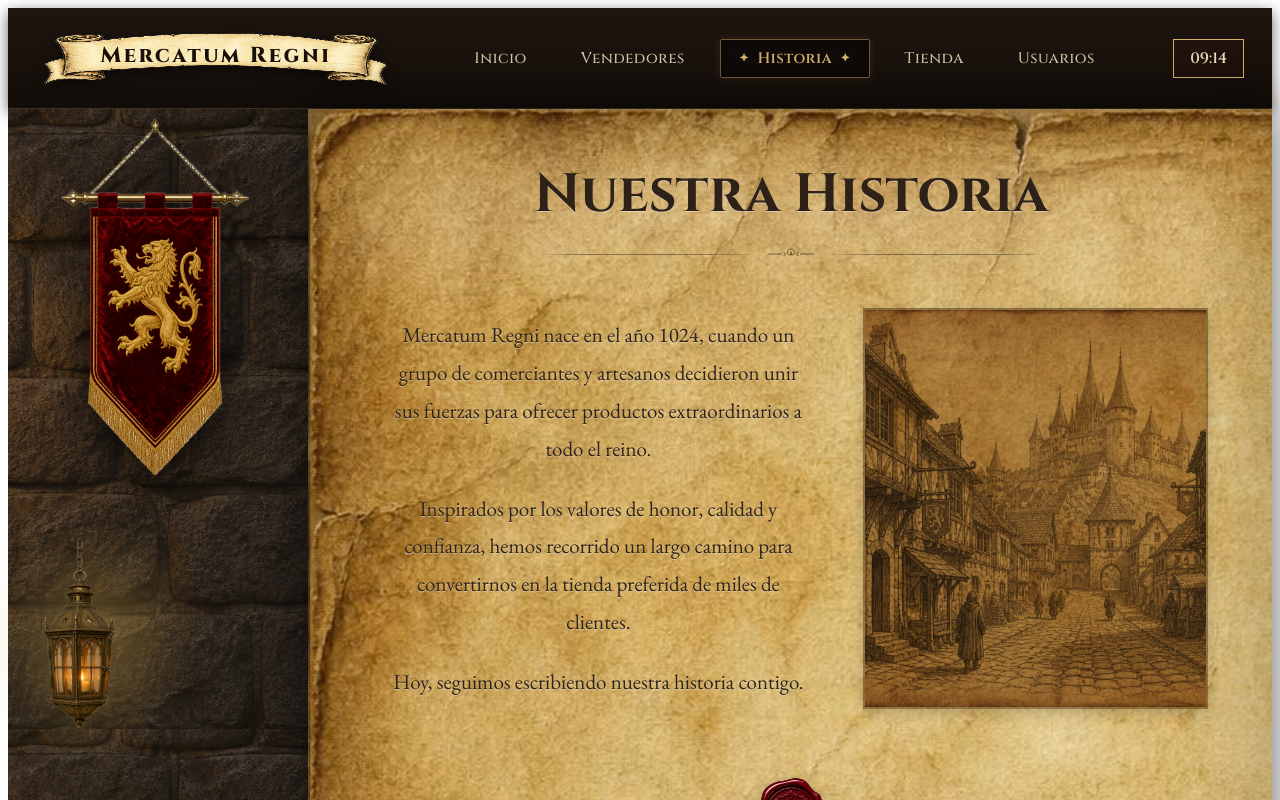
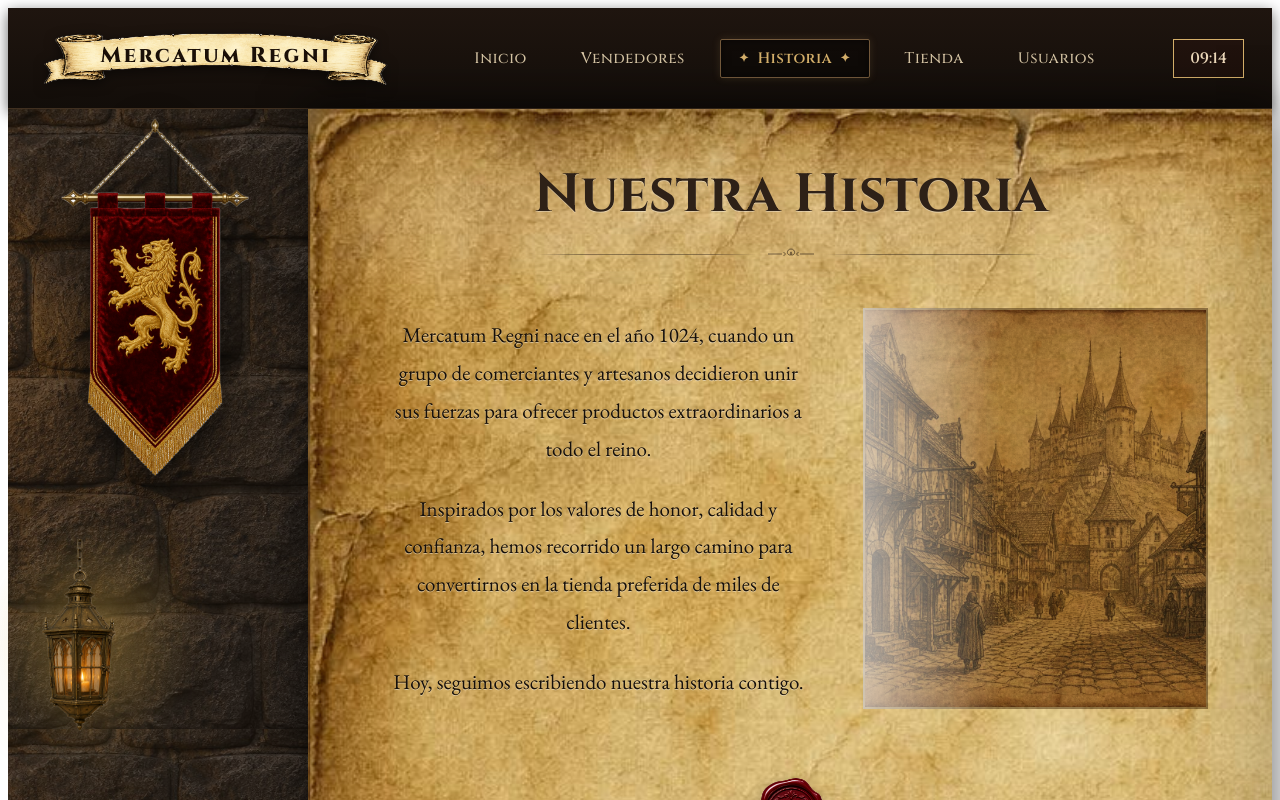
Before and after one commit to mxu-init/tienda-medieval, a React (Vite) app: page /history in a window 1280 px wide. Shown: the top 800 px of the page. Built offline with nearby package versions, Linux system fonts and the light colour scheme; no server answers.

Commit message:
fix: delete unnecessary comments in History.css

```diff
--- a/src/pages/history/History.css
+++ b/src/pages/history/History.css
@@ -23,7 +23,7 @@
     flex-direction: column;
 }
 
-/* Mobile Heraldry Bar (Visible < 1024px) */
+
 .mobileHeraldry {
     display: flex;
     align-items: center;
@@ -52,7 +52,7 @@
     }
 }
 
-/* Layout Body */
+
 .homeLayoutBody {
     position: relative;
     display: flex;
@@ -60,7 +60,7 @@
     align-items: stretch;
 }
 
-/* Left Rail Sidebar (Visible >= 1024px) */
+
 .leftRail {
     display: none;
     position: relative;
@@ -104,7 +104,7 @@
     z-index: 1;
 }
 
-/* Parchment Main Panel Surface */
+
 .parchmentPanel {
     position: relative;
     flex: 1;
@@ -139,7 +139,7 @@
     }
 }
 
-/* Page Header & Title */
+
 .pageHeader {
     position: relative;
     text-align: center;
@@ -168,7 +168,7 @@
     }
 }
 
-/* Decorative Ornament */
+
 .ornamentDivider {
     position: relative;
     display: flex;
@@ -196,7 +196,7 @@
     );
 }
 
-/* Vellum Wash Background Containers */
+
 .vellumWash {
     position: absolute;
     inset: -0.9rem -1.4rem;
@@ -218,7 +218,7 @@
     text-shadow: 0 1px 0 rgba(240, 230, 210, 0.55);
 }
 
-/* Historia: texto + ilustración de la villa */
+
 .historyGrid {
     margin-top: 48px;
     display: grid;
@@ -237,7 +237,7 @@
     font-family: 'EB Garamond', Georgia, serif;
     font-size: 19px;
     line-height: 1.8;
-    color: #2e2117;
+    color: #150f0a;
     text-align: center;
     display: flex;
     flex-direction: column;
@@ -255,8 +255,24 @@
     margin: 0;
 }
 
+
 .historyImgWrapper {
+    position: relative;
     width: 100%;
+    overflow: hidden;
+}
+
+.historyImgWrapper::before {
+    content: '';
+    position: absolute;
+    inset: 0;
+    background: linear-gradient(
+        to right,
+        rgba(255, 255, 255, 0.6) 0%,
+        rgba(255, 255, 255, 0) 40%
+    );
+    pointer-events: none;
+    z-index: 1;
 }
 
 .historyEngravingImg {
@@ -269,9 +285,10 @@
     mix-blend-mode: multiply;
     opacity: 0.95;
     box-shadow: 0 4px 12px rgba(0, 0, 0, 0.2);
+
 }
 
-/* Seal Divider Section */
+
 .sealDividerWrapper {
     margin-top: 64px;
     padding-bottom: 16px;
```
